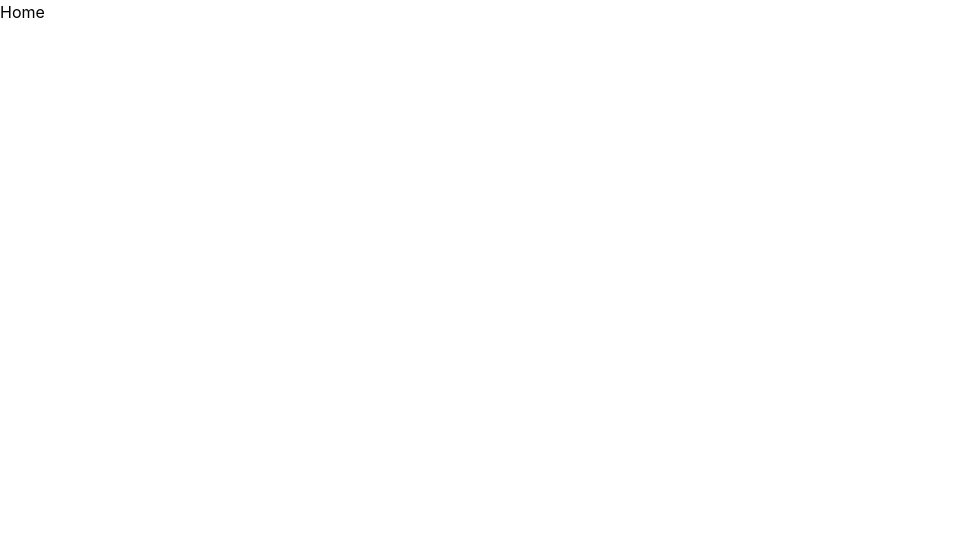
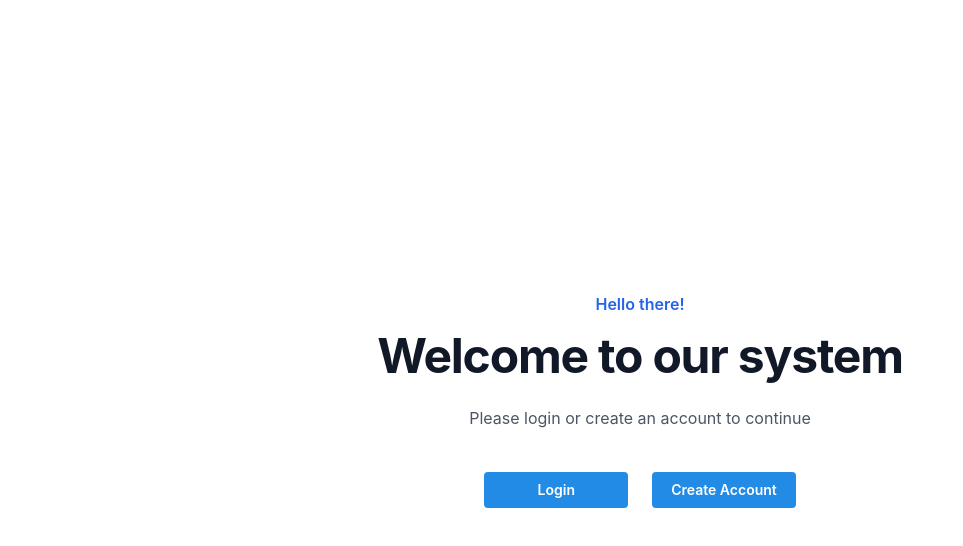
Before and after one commit to Mutesa-Cedric/fullstack-web-starter, a React (Vite) app in the folder frontend/: page / in a window 1280 px wide. Shown: the top 546 px of the page, without its empty margins (0-963 px from the left). Built offline with nearby package versions, Linux system fonts and the light colour scheme.

Commit message:
home page

```diff
--- a/frontend/src/pages/404.tsx
+++ b/frontend/src/pages/404.tsx
@@ -1,8 +1,13 @@
 import { Link } from "react-router-dom";
+import { Helmet } from "react-helmet"
+import { generatePageTitle } from "../lib/utils";
 
 export default function NotFound() {
     return (
         <>
+            <Helmet>
+                <title>{generatePageTitle("Page Not Found")}</title>
+            </Helmet>
             <main className="grid min-h-screen place-items-center bg-white px-6 py-24 sm:py-32 lg:px-8">
                 <div className="text-center">
                     <p className="text-base font-semibold text-blue-600">404</p>
--- a/frontend/src/pages/Home.tsx
+++ b/frontend/src/pages/Home.tsx
@@ -1,6 +1,40 @@
+import { Link } from "react-router-dom";
+import { Helmet } from "react-helmet"
+import { generatePageTitle } from "../lib/utils";
+import { Button } from "@mantine/core";
 
 export default function Home() {
     return (
-        <div>Home</div>
+        <>
+            <Helmet>
+                <title>{generatePageTitle("Welcome")}</title>
+            </Helmet>
+            <main className="grid min-h-screen place-items-center bg-white px-6 py-24 sm:py-32 lg:px-8">
+                <div className="text-center">
+                    <p className="text-base font-semibold text-blue-600">Hello there!</p>
+                    <h1 className="mt-4 text-3xl font-bold tracking-tight text-gray-900 sm:text-5xl">
+                        Welcome to our system
+                    </h1>
+                    <p className="mt-6 text-base leading-7 text-gray-600">
+                        Please login or create an account to continue
+                    </p>
+                    <div className="mt-10 flex items-center justify-center gap-x-6">
+                        <Link to={'/login'}>
+                            <Button className="min-w-36"
+                            >
+                                Login
+                            </Button>
+                        </Link>
+                        <Link to={'/register'}>
+                            <Button
+                            >
+                                Create Account
+                            </Button>
+                        </Link>
+
+                    </div>
+                </div>
+            </main>
+        </>
     )
 }
```
